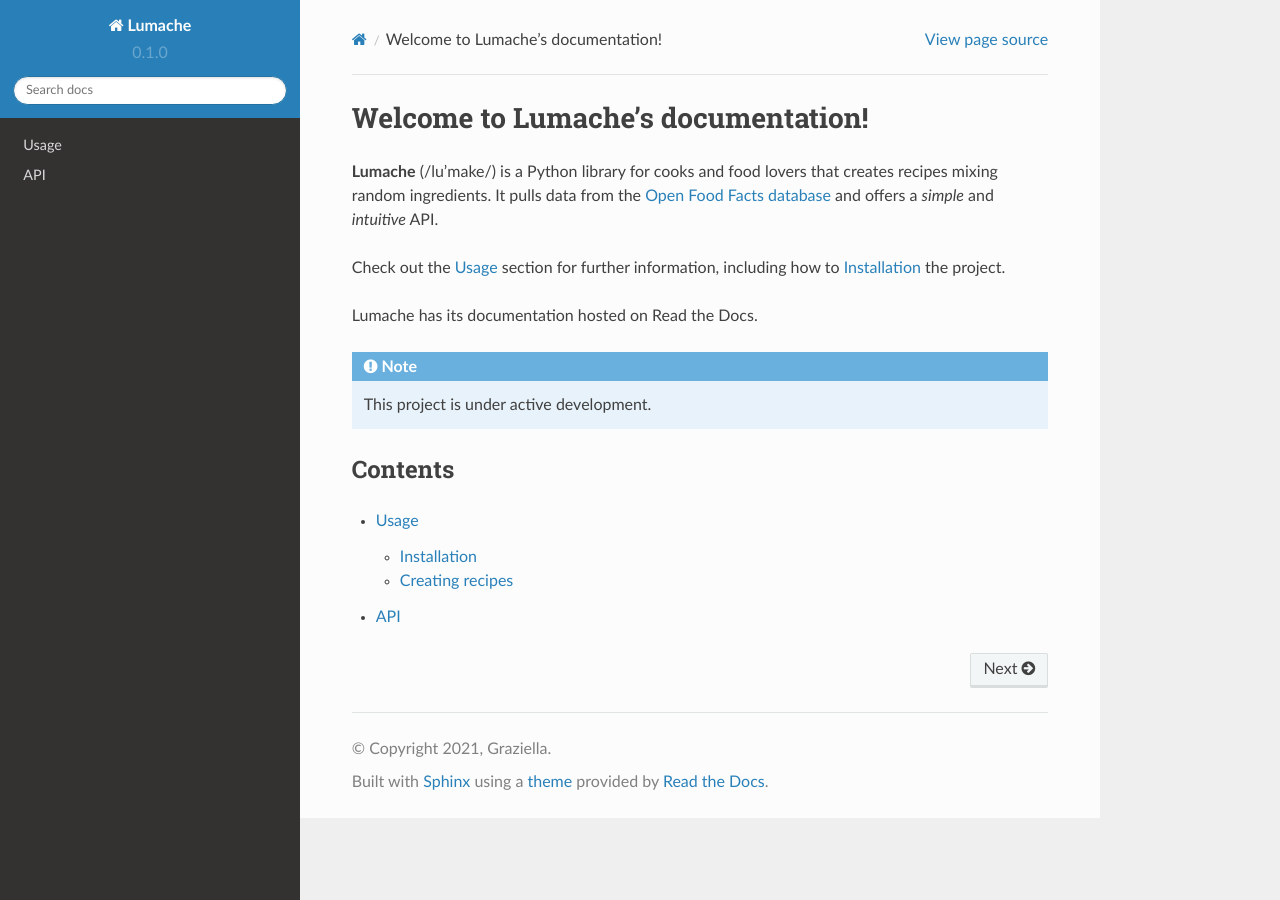
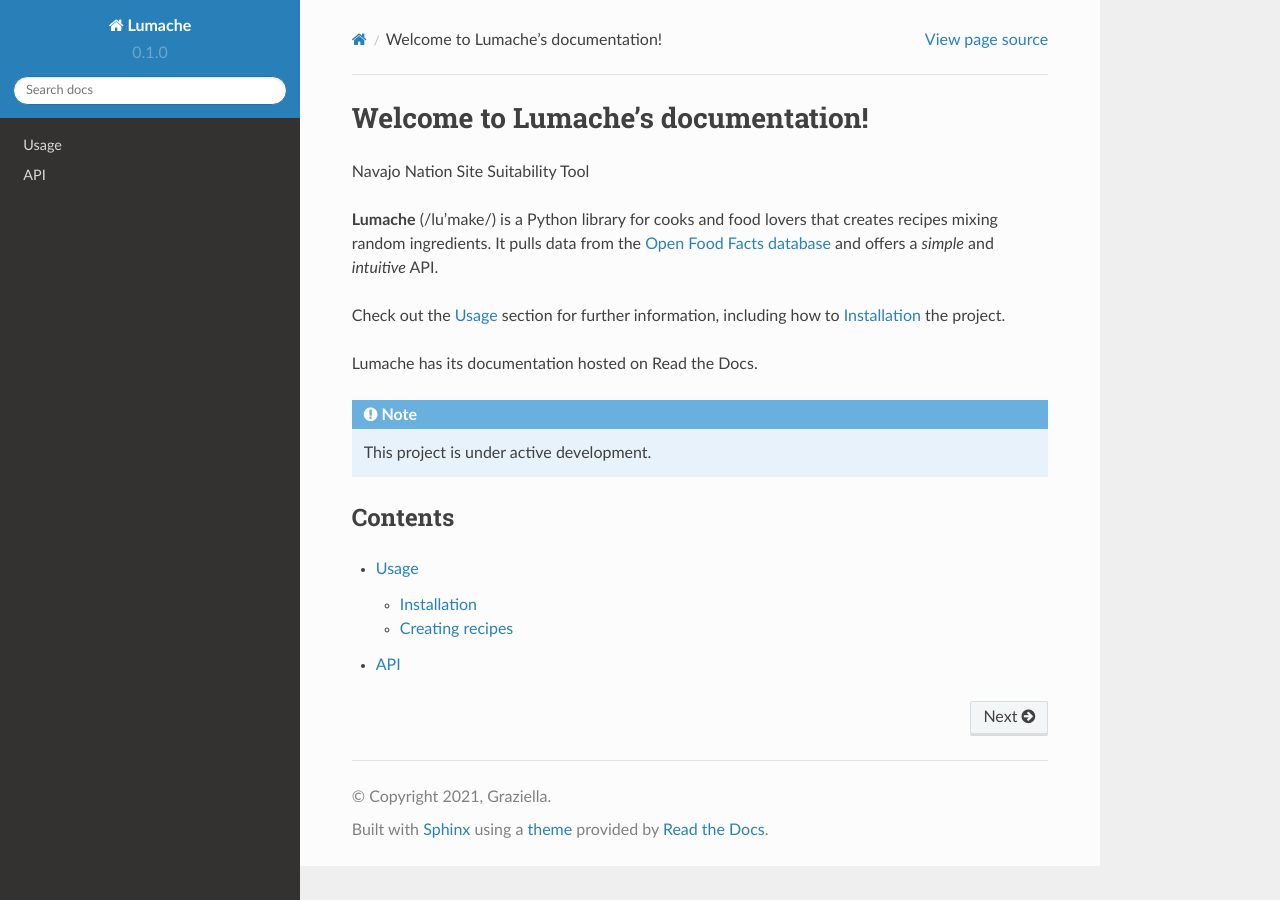
Before and after one commit to rynereger/rtd-tutorial, a Sphinx documentation site: the page built from docs/source/index.rst, in a window 1280 px wide. Built offline with Sphinx 7.4.7 and the Read the Docs theme 2.0.0, drawn with Linux system fonts in a browser that asks for light colours.

Commit message:
Update index.rst

```diff
--- a/docs/source/index.rst
+++ b/docs/source/index.rst
@@ -1,5 +1,8 @@
 Welcome to Lumache's documentation!
 ===================================
+
+Navajo Nation Site Suitability Tool
+
 
 **Lumache** (/lu'make/) is a Python library for cooks and food lovers
 that creates recipes mixing random ingredients.
```
